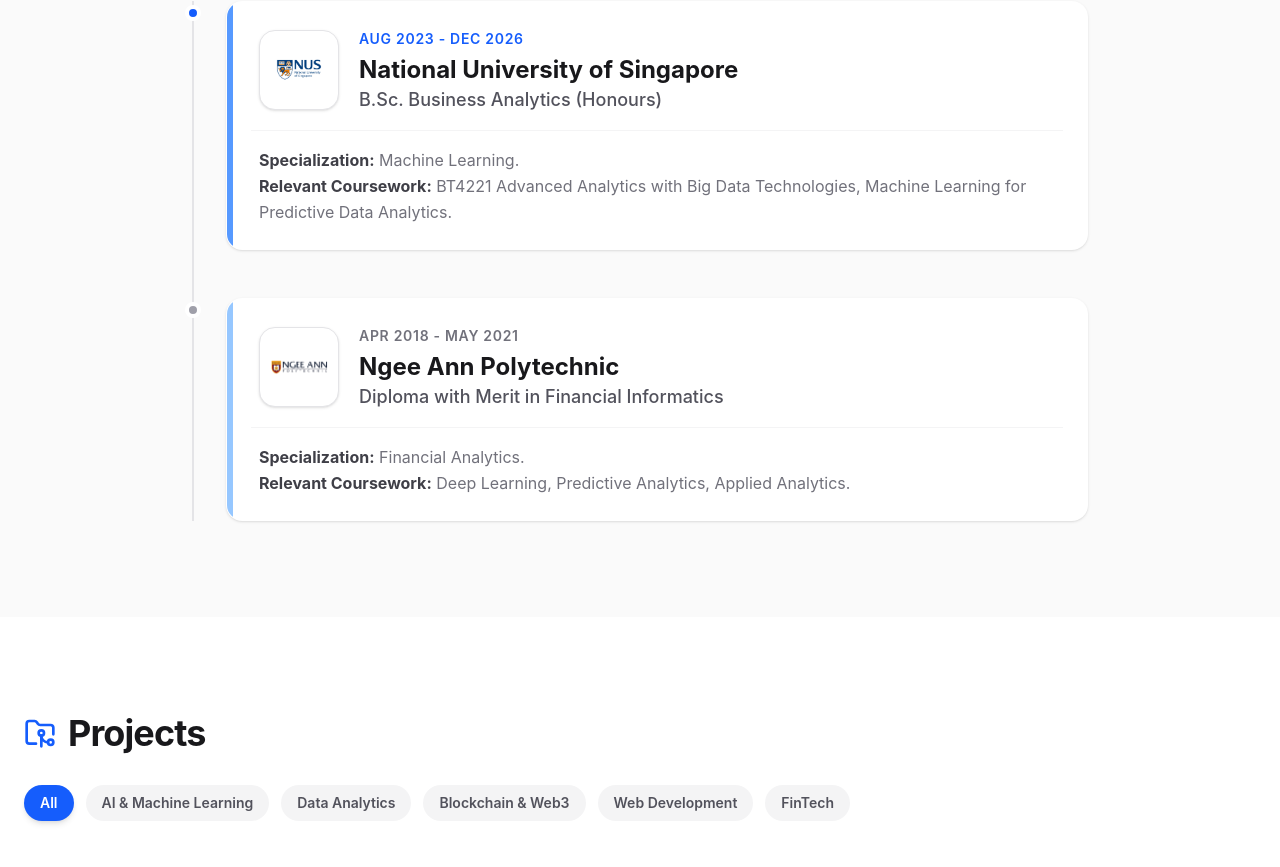
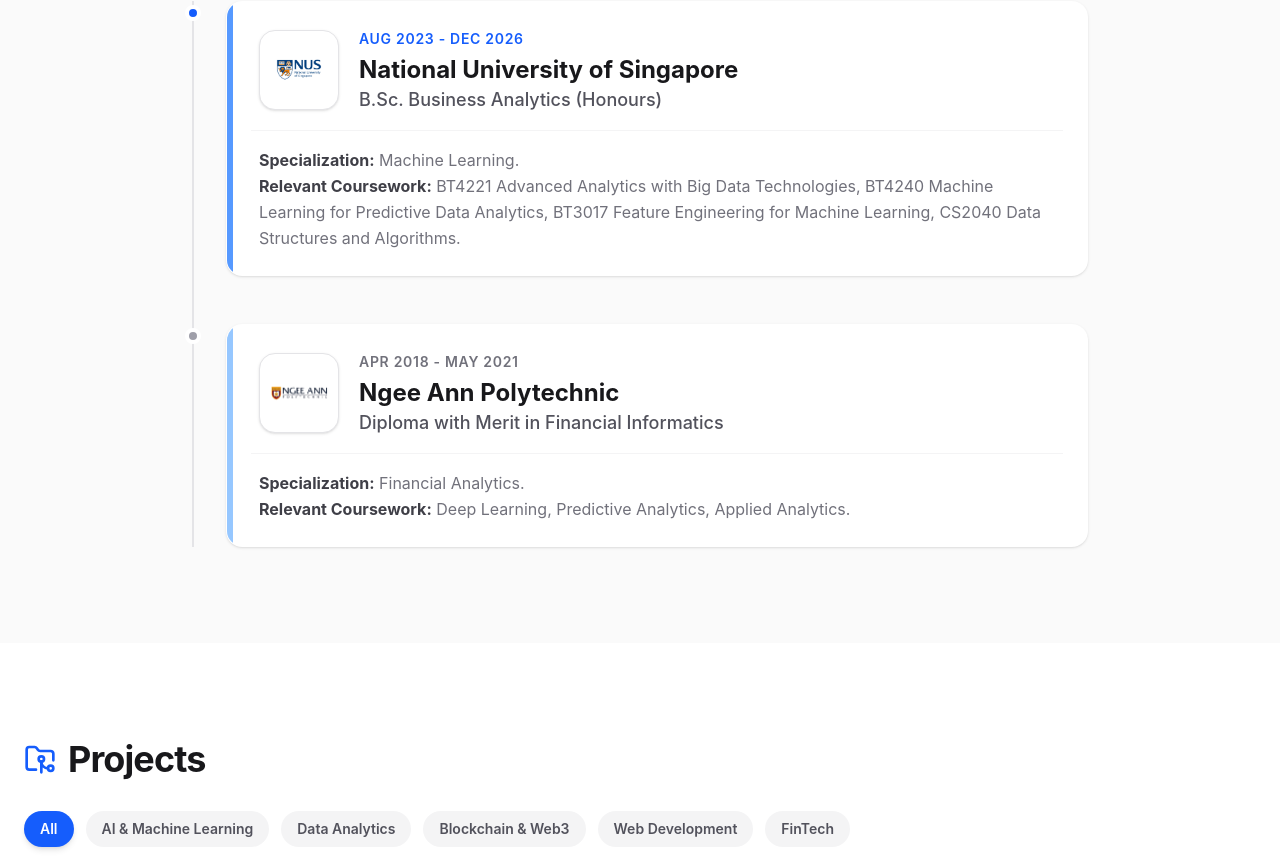
Before and after one commit to MarcusLiangg/MarcusLiang, a Next.js app: page / in a window 1280 px wide. Shown: the part 3220-4087 px from the top of the page. Built offline with nearby package versions, Linux system fonts and the light colour scheme.

Commit message:
Update page.jsx

```diff
--- a/app/page.jsx
+++ b/app/page.jsx
@@ -347,7 +347,8 @@
 
                   <p className="text-zinc-500 mt-3 leading-relaxed border-t border-zinc-100 pt-4 pl-2">
                     <strong className="text-zinc-700">Specialization:</strong> Machine Learning.<br />
-                    <strong className="text-zinc-700">Relevant Coursework:</strong> BT4221 Advanced Analytics with Big Data Technologies, Machine Learning for Predictive Data Analytics.
+                    <strong className="text-zinc-700">Relevant Coursework:</strong> BT4221 Advanced Analytics with Big Data Technologies, BT4240 Machine Learning for Predictive Data
+Analytics, BT3017 Feature Engineering for Machine Learning, CS2040 Data Structures and Algorithms.
                   </p>
                 </div>
               </motion.div>
```
